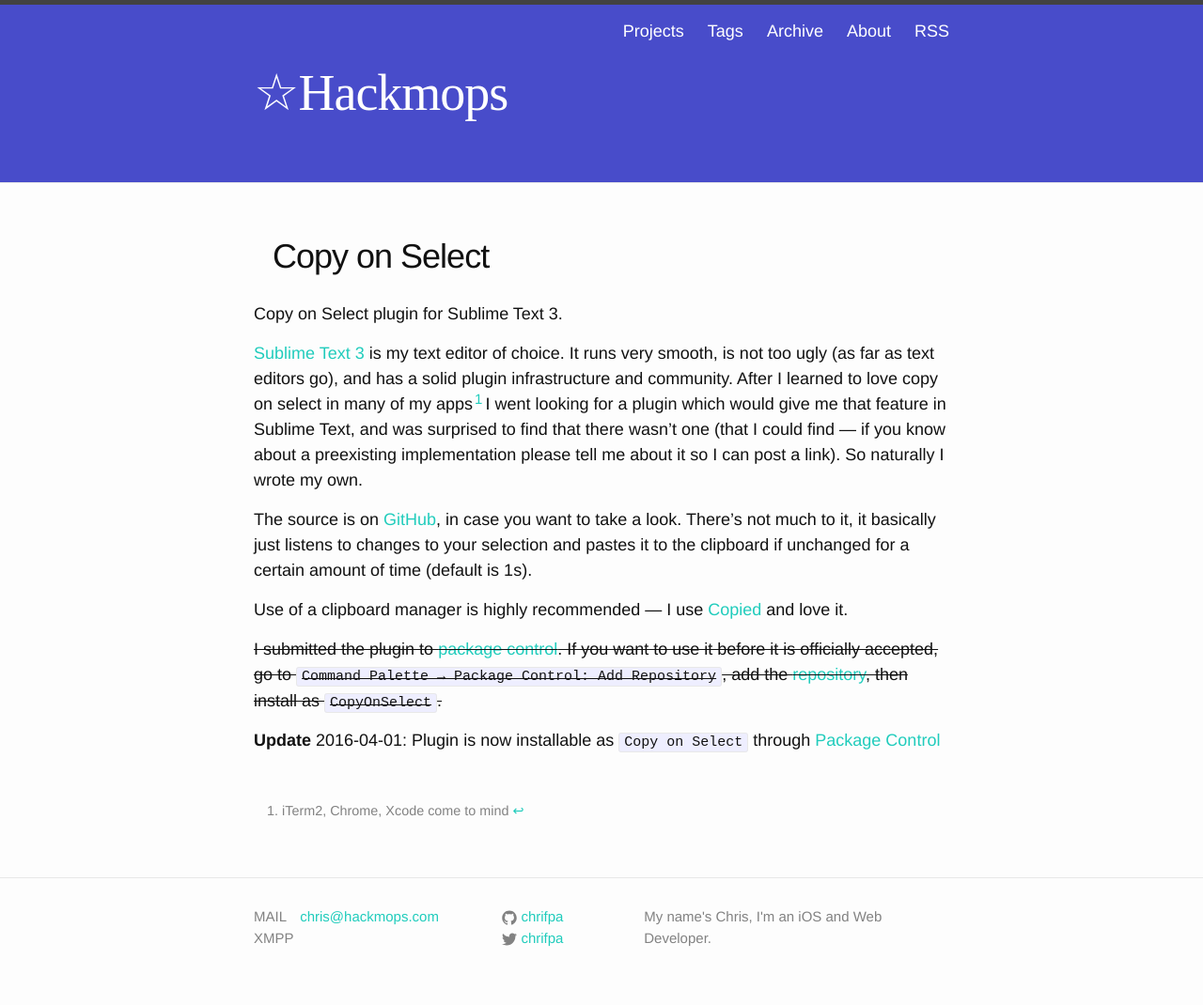
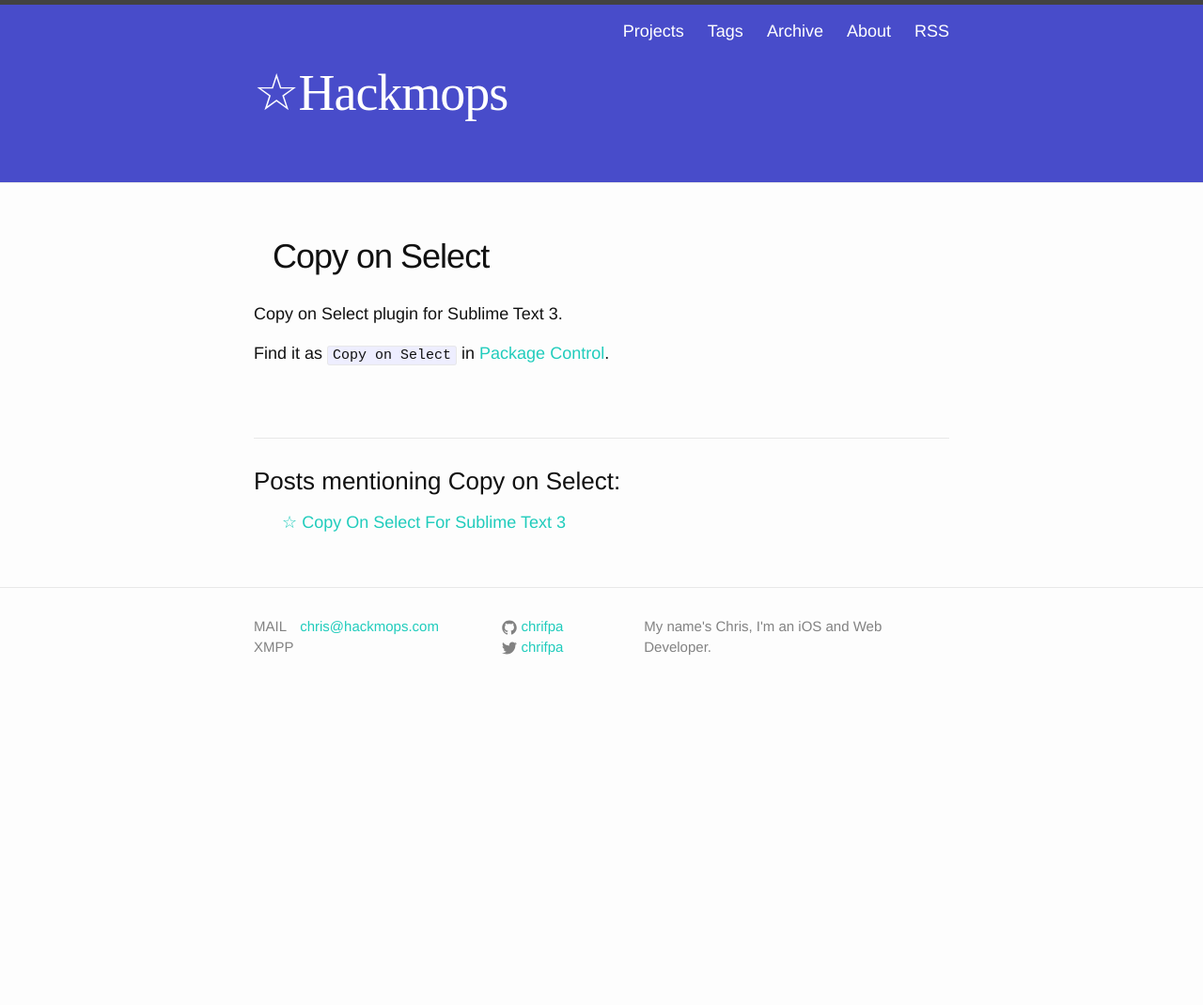
Before and after one commit to acdpnk/hackmopscom, a Jekyll site: the page built from _projects/CopyOnSelect.md, in a window 1280 px wide. Shown: the whole page at 94% size. Built offline with Jekyll 4.4.1, drawn with Linux system fonts in a browser that asks for light colours; some web fonts are replaced; after the commit the page ends 900 px from its top, so only the background shows below that.

Commit message:
fixed related post handling

```diff
--- a/_posts/2016-03-20-copy-on-select-for-sublime-text-3.markdown
+++ b/_posts/2016-03-20-copy-on-select-for-sublime-text-3.markdown
@@ -3,6 +3,7 @@
 tags:
     - Sublime Text 3
     - Python 3
+    - copyonselect
 date: 2016-03-20 16:59
 ---
 
--- a/_projects/CopyOnSelect.md
+++ b/_projects/CopyOnSelect.md
@@ -1,24 +1,9 @@
 ---
 title: Copy on Select
 description: Copy on Select plugin for Sublime Text 3.
+name: copyonselect
 ---
 
-[Sublime Text 3][] is my text editor of choice. It runs very smooth, is not too ugly (as far as text editors go), and has a solid plugin infrastructure and community. After I learned to love copy on select in many of my apps[^apps] I went looking for a plugin which would give me that feature in Sublime Text, and was surprised to find that there wasn't one (that I could find — if you know about a preexisting implementation please tell me about it so I can post a link). So naturally I wrote my own.
+Find it as `Copy on Select` in [Package Control][package control].
 
-<!-- break -->
-
-The source is on [GitHub][], in case you want to take a look. There's not much to it, it basically just listens to changes to your selection and pastes it to the clipboard if unchanged for a certain amount of time (default is 1s).
-
-Use of a clipboard manager is highly recommended — I use [Copied][] and love it.
-
-~~I submitted the plugin to [package control][]. If you want to use it before it is officially accepted, go to `Command Palette → Package Control: Add Repository`, add the [repository][GitHub], then install as `CopyOnSelect`.~~
-
-**Update** 2016-04-01: Plugin is now installable as `Copy on Select` through [Package Control][package control]
-
-
-[^apps]: iTerm2, Chrome, Xcode come to mind
-
-[Sublime Text 3]: https://www.sublimetext.com/
-[GitHub]: https://github.com/chrifpa/CopyOnSelect
-[Copied]: http://copiedapp.com/
 [package control]: https://packagecontrol.io/packages/Copy%20on%20Select
```
Also changed, not shown: _projects/acidpink.md (+1 -0 lines), hire-me.md (added).
